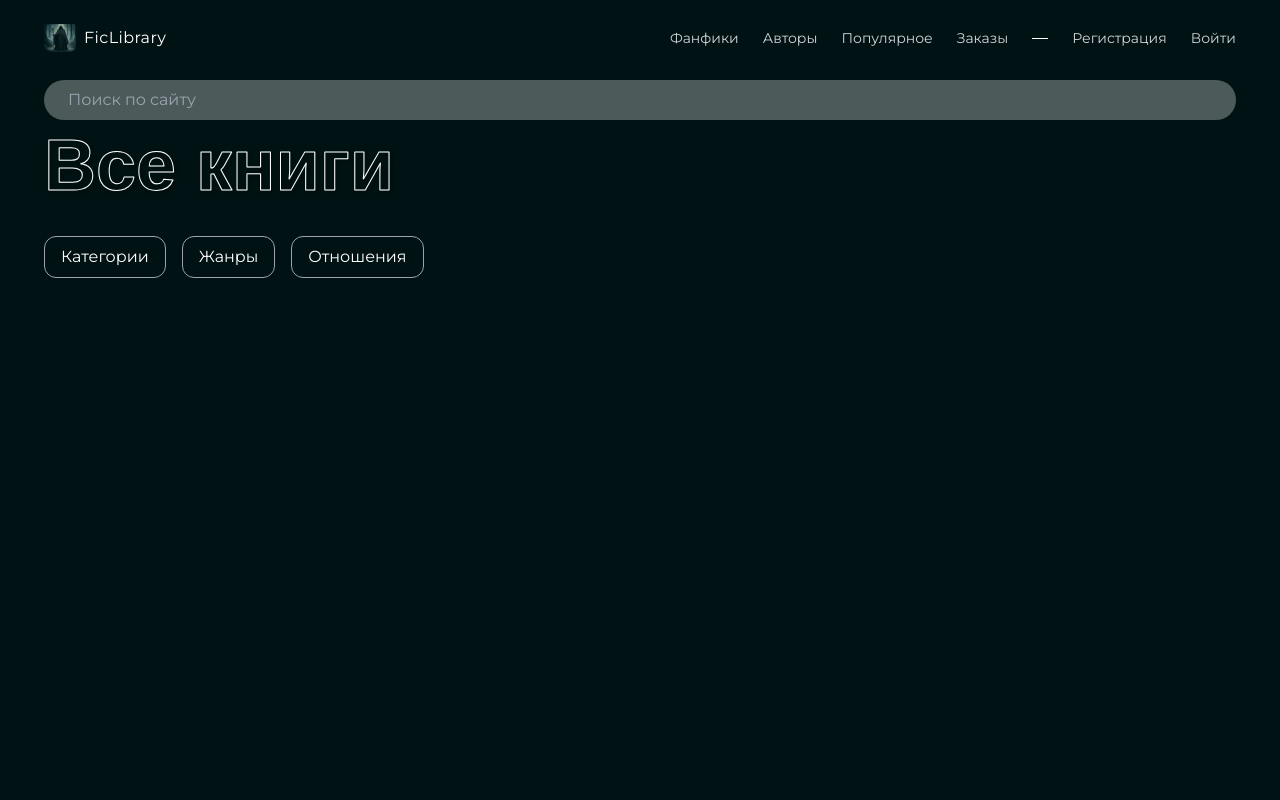
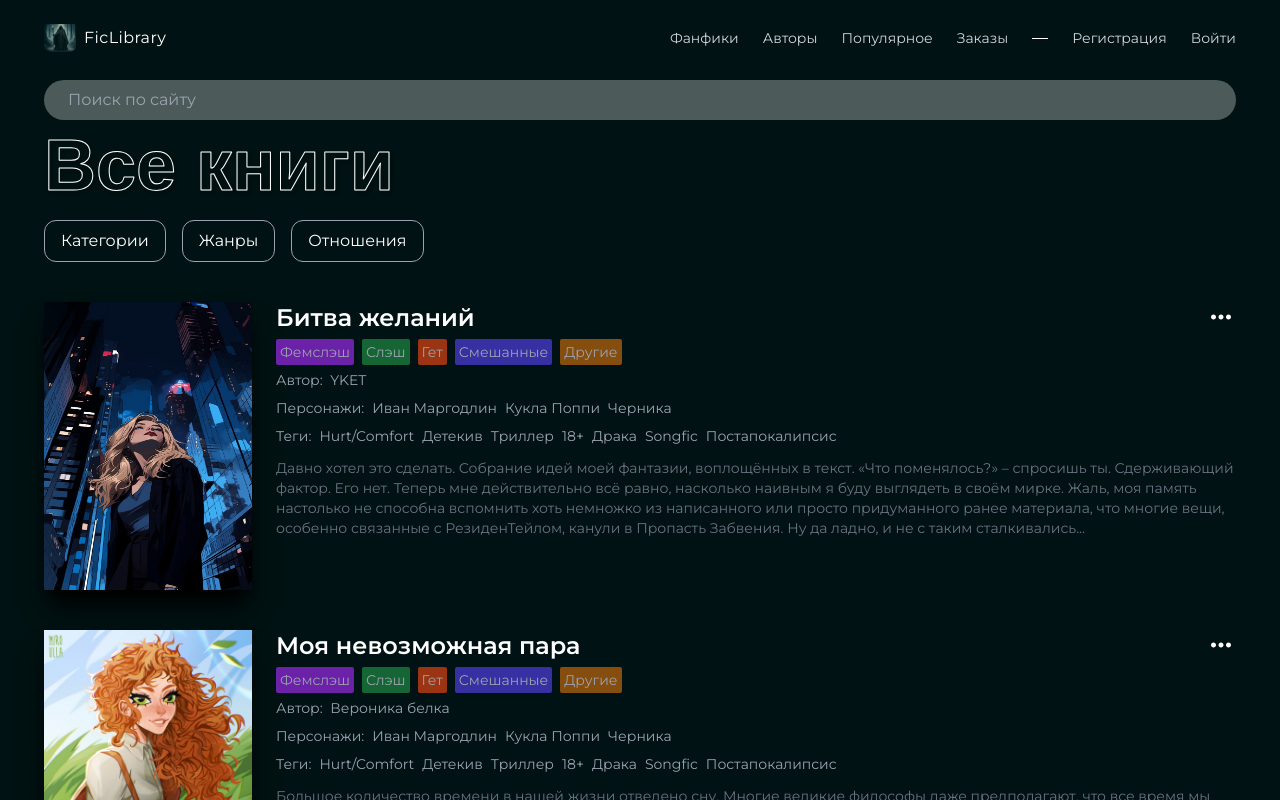
Before and after one commit to denniztr/poetry-blog, a Next.js app: page /fanfiction in a window 1280 px wide. Shown: the top 800 px of the page. Built offline with nearby package versions, Linux system fonts and the light colour scheme.

Commit message:
mob:books page, ff cards html/styles refactoring, mob:cards

```diff
--- a/app/(routes)/fanfiction/layout.tsx
+++ b/app/(routes)/fanfiction/layout.tsx
@@ -24,7 +24,6 @@ export default function Layout({ children }: { children: React.ReactNode }) {
         '
       />
       <SectionTitle>Все книги</SectionTitle>
-
       {children}
     </section>
 
--- a/app/(routes)/fanfiction/page.tsx
+++ b/app/(routes)/fanfiction/page.tsx
@@ -9,9 +9,9 @@ export default function Home() {
   return (
     <main className="text-white">
       <Selector />
-      {/* <section>
-      <FanFictionCardsContainer />
-      </section> */}
+      <section className='w-full'>
+        <FanFictionCardsContainer />
+      </section>
     </main>
   );
 }
--- a/app/components/FanFictionCardsContainer.tsx
+++ b/app/components/FanFictionCardsContainer.tsx
@@ -2,7 +2,7 @@ import FanFictionCard from './ui/fanFictionCard';
 
 export default function FanFictionCardsContainer() {
   return (
-    <section className="space-y-10 py-8">
+    <section className="pb-16 space-y-12 md:space-y-10">
       <FanFictionCard
         src="/album1.jpg"
         title="Битва желаний"
--- a/app/components/Selector.tsx
+++ b/app/components/Selector.tsx
@@ -2,7 +2,7 @@ import { SelectorItem } from "./ui/select"
 
 export default function Selector() {
   return (
-    <section className="xl:my-4 xl:pb-6">
+    <section className="pb-10">
       <SelectorItem />
     </section>
   )
--- a/app/components/ui/fanFictionCard.tsx
+++ b/app/components/ui/fanFictionCard.tsx
@@ -19,128 +19,84 @@ const FanFictionCard = ({
   relation: string;
 }) => {
   return (
-    <section className="w-full h-72 flex gap-10 relative">
-      <div className="h-72 w-52 shadow-xl shadow-black relative transition-all duration-300 hover:scale-105">
+    <section className="w-full flex gap-6 flex-wrap justify-center md:flex-nowrap">
+      <div>
         <Link href="/">
-          <div className="relative h-72 w-52">
+          <div className="relative h-72 min-w-52 shadow-xl shadow-black transition-all duration-300 hover:scale-105">
             <Image src={src} alt="Album" fill />
           </div>
         </Link>
       </div>
-      <article className="overflow-hidden">
-        <Link href="/" className="inline-block">
+      <div className="w-full relative">
+        <article className="text-white">
+          <div className='space-y-3 md:space-y-2'>
+            <Link href="/fanfiction" className="inline-block">
               <h2 className="text-2xl font-semibold hover:underline">{title}</h2>
             </Link>
-        <ul className="flex gap-2 text-sm text-gray-400 mt-2">
+            <ul className='flex gap-1 flex-wrap text-gray-400 text-xs sm:text-sm md:gap-2'>
               <li>
-            <Link href="/" className="p-1 bg-purple-800 rounded-sm">
-              Фемслэш
-            </Link>
+                <Link href='/fanfiction' className="p-1 bg-purple-800 rounded-sm">Фемслэш</Link>
               </li>
               <li>
-            <Link href="/" className="p-1 bg-green-800 rounded-sm">
-              Гет
-            </Link>
+                <Link href='/fanfiction' className="p-1 bg-green-800 rounded-sm">Слэш</Link>
               </li>
               <li>
-            <Link href="/" className="p-1 bg-orange-800 rounded-sm">
-              Слэш
-            </Link>
+                <Link href='/fanfiction' className="p-1 bg-orange-800 rounded-sm">Гет</Link>
               </li>
               <li>
-            <Link href="/" className="p-1 bg-indigo-800 rounded-sm">
-              Фэмслеш
-            </Link>
+                <Link href='/fanfiction' className="p-1 bg-indigo-800 rounded-sm">Смешанные</Link>
               </li>
               <li>
-            <Link href="/" className="p-1 bg-yellow-800 rounded-sm">
-              Смешанный
-            </Link>
+                <Link href='/fanfiction' className="p-1 bg-yellow-800 rounded-sm">Другие</Link>
               </li>
             </ul>
-        <p className="text-sm text-gray-400 my-2">
-          Автор:{' '}
-          <Link href="/" className="pl-2 hover:underline">
-            {author}
-          </Link>
-        </p>
-        <ul className="flex gap-2 text-sm text-gray-400">
-          <span>Персонажи:</span>
+            <p className='text-xs text-gray-400 sm:text-sm'>Автор: <Link href='/' className='pl-1 hover:underline'>{author}</Link></p>
+            <ul className='flex gap-1 flex-wrap text-gray-400 text-xs sm:text-sm md:gap-2'>
+              <span className='text-xs text-gray-400 sm:text-sm'>Персонажи: </span>
               <li>
-            <Link href="/" className="hover:underline">
-              Иван Маргодлин
-            </Link>
+                <Link href='/' className="hover:underline">Иван Маргодлин</Link>
               </li>
               <li>
-            <Link href="/" className="hover:underline">
-              Кукла Поппи
-            </Link>
+                <Link href='/' className="hover:underline">Кукла Поппи</Link>
               </li>
               <li>
-            <Link href="/" className="hover:underline">
-              Черника
-            </Link>
+                <Link href='/' className="hover:underline">Черника</Link>
+              </li>
+            </ul>
+            <ul className='flex flex-wrap gap-1 text-gray-400 text-xs sm:text-sm md:gap-2'>
+              <span className='text-xs text-gray-400 sm:text-sm'>Теги: </span>
+              <li>
+                <Link href='/' className="hover:underline">Hurt/Comfort</Link>
               </li>
               <li>
-            <Link href="/" className="hover:underline">
-              Продавец кофе
-            </Link>
+                <Link href='/' className="hover:underline">Детекив</Link>
+              </li>
+              <li>
+                <Link href='/' className="hover:underline">Триллер</Link>
+              </li>
+              <li>
+                <Link href='/' className="hover:underline">18+</Link>
+              </li>
+              <li>
+                <Link href='/' className="hover:underline">Драка</Link>
+              </li>
+              <li>
+                <Link href='/' className="hover:underline">Songfic</Link>
+              </li>
+              <li>
+                <Link href='/' className="hover:underline">Постапокалипсис</Link>
               </li>
             </ul>
-        <ul className="flex gap-2 text-sm text-gray-400 mt-4 mb-6">
-          <span>Теги:</span>
-          <li>
-            <Link
-              href="/"
-              className="p-1 bg-white/30 transition-all duration-300 hover:bg-white/20"
-            >
-              Hurt/Comfort
-            </Link>
-          </li>
-          <li>
-            <Link
-              href="/"
-              className="p-1 bg-white/30 transition-all duration-300 hover:bg-white/20"
-            >
-              Детектив
-            </Link>
-          </li>
-          <li>
-            <Link
-              href="/"
-              className="p-1 bg-white/30 transition-all duration-300 hover:bg-white/20"
-            >
-              Триллер
-            </Link>
-          </li>
-          <li>
-            <Link
-              href="/"
-              className="p-1 bg-white/30 transition-all duration-300 hover:bg-white/20"
-            >
-              Постапокалипсис
-            </Link>
-          </li>
-          <li>
-            <Link
-              href="/"
-              className="p-1 bg-white/30 transition-all duration-300 hover:bg-white/20"
-            >
-              Songfic
-            </Link>
-          </li>
-          <li>
-            <Link
-              href="/"
-              className="p-1 bg-white/30 transition-all duration-300 hover:bg-white/20"
-            >
-              Драки
-            </Link>
-          </li>
-        </ul>
-        <p className="text-sm text-gray-400">{description}</p>
+          </div>
+          <div className='pt-3 text-sm text-gray-500'>
+            <p className='md:h-[97px] xl:h-[120px] overflow-hidden'>{description}</p>
+          </div>
         </article>
-      <MdMoreHoriz className="absolute right-0 cursor-pointer" size={30} />
+        <MdMoreHoriz className="absolute top-0 right-0 cursor-pointer" size={30} />
+      </div>
+      <div className='sm:block md:hidden w-full flex justify-end'>
+        <button className='self-start text-gray-400 text-sm border border-white rounded-xl bg-transparent py-2 px-4'>Читать</button>
+      </div>
     </section>
   );
 };
```
Lines whose indentation alone changed are shown as unchanged.
